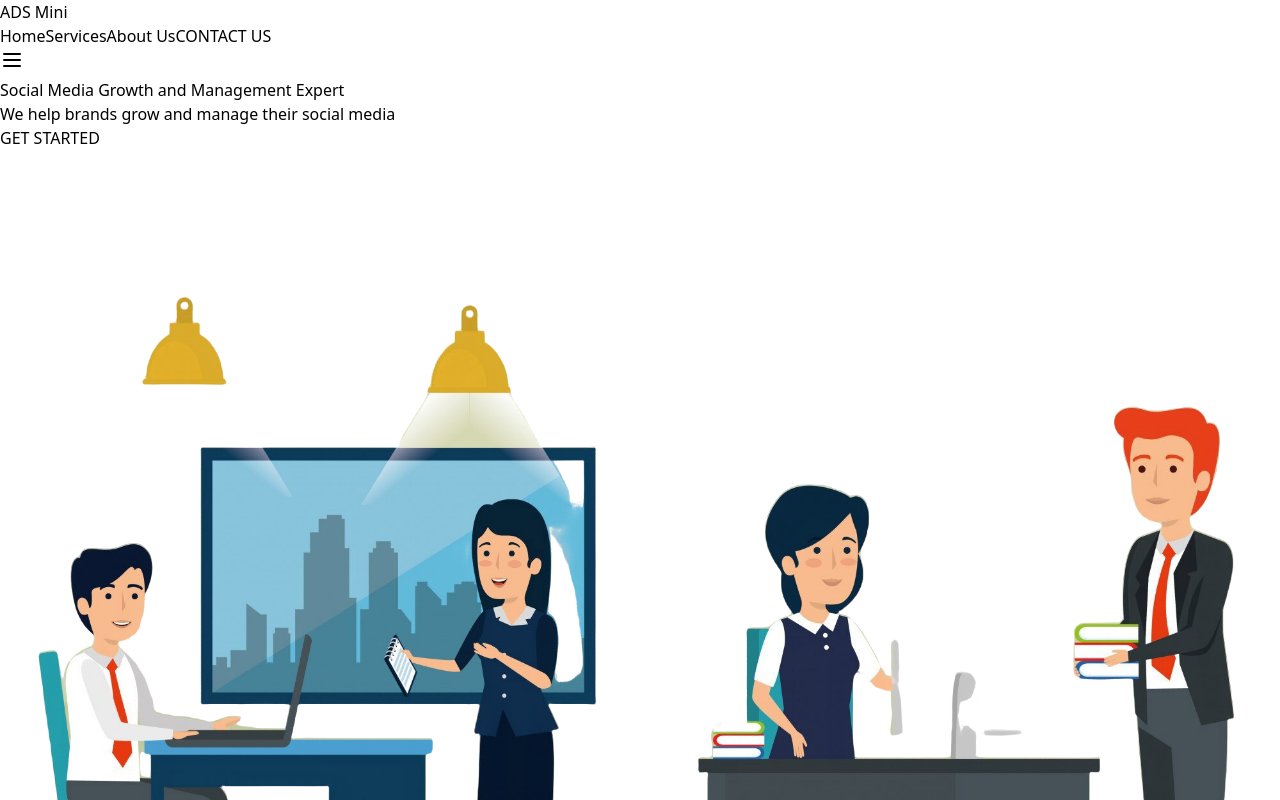
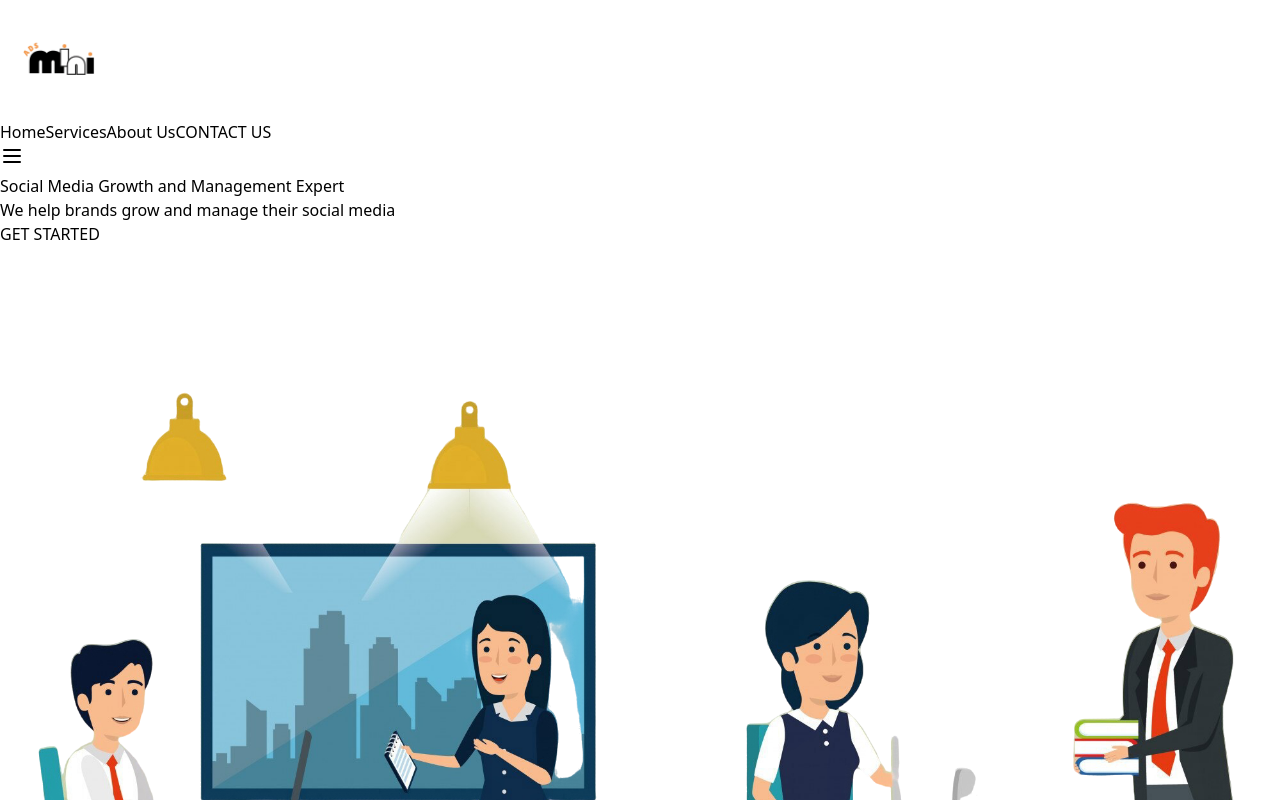
Before and after one commit to iamdeepakverma/eagle-media, a React (Vite) app: page / in a window 1280 px wide. Shown: the top 800 px of the page. Built offline with nearby package versions, Linux system fonts and the light colour scheme.

Commit message:
24 commit

```diff
--- a/src/comoponents/Navbar/Navbar.jsx
+++ b/src/comoponents/Navbar/Navbar.jsx
@@ -13,9 +13,15 @@ const Navbar = () => {
     <header className="shadow-lg bg-white">
       <div className="container mx-auto px-4 sm:px-6 lg:px-8">
         <div className="flex items-center justify-between h-16">
-          <div className="flex items-center">
+        <div className="flex items-center">
             <Link to="/" className="flex-shrink-0">
-              <span className="text-xl font-bold text-purple-600">ADS Mini</span>
+              <img
+                src="/adsmini.png"
+                alt="ADS Mini Logo"
+                width={120}
+                height={40}
+                className="w-auto  h-20 lg:h-32 md:h-28  sm:h-10"
+              />
             </Link>
           </div>
           <div className="hidden md:block">
```
Also changed, not shown: public/adsmini.png (added).
